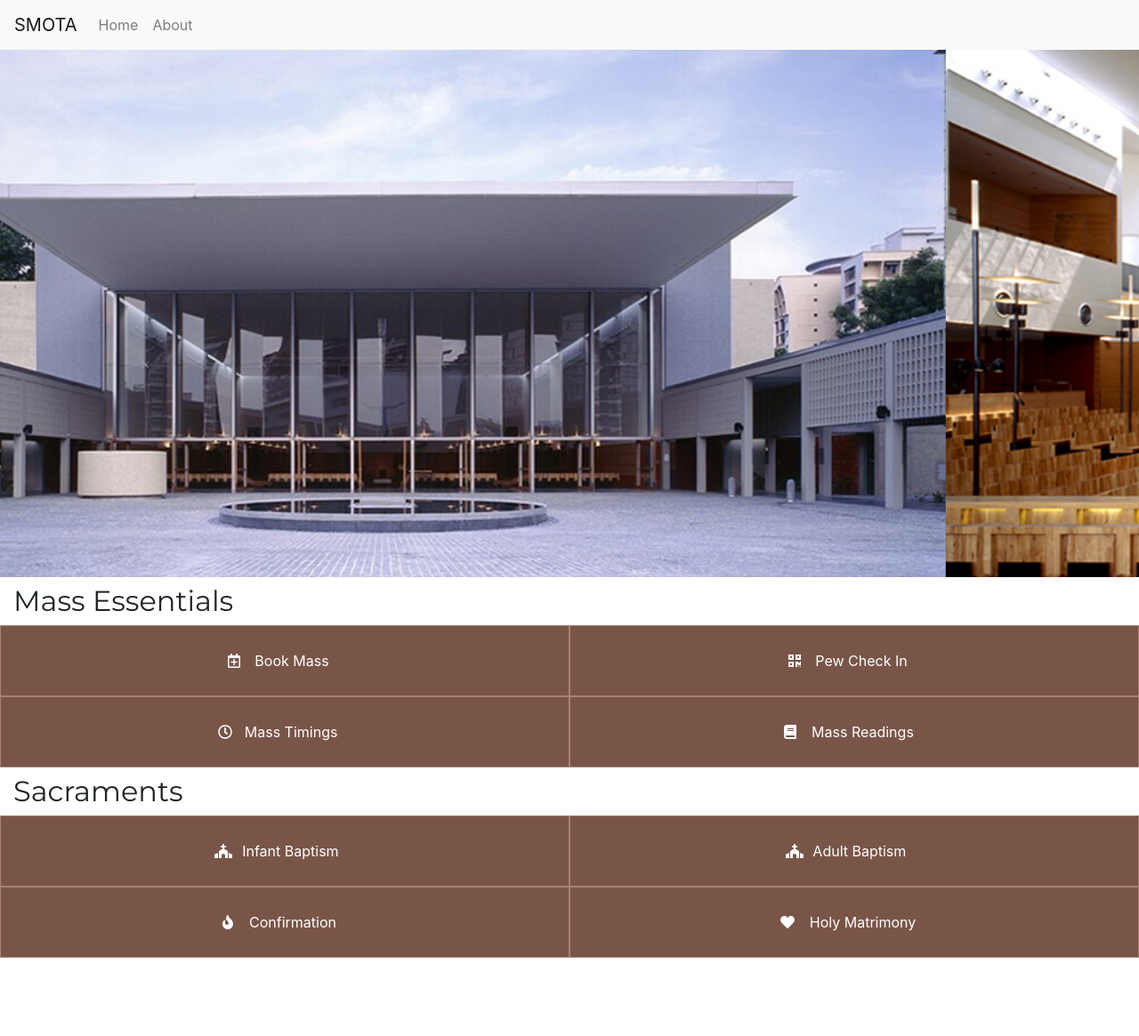
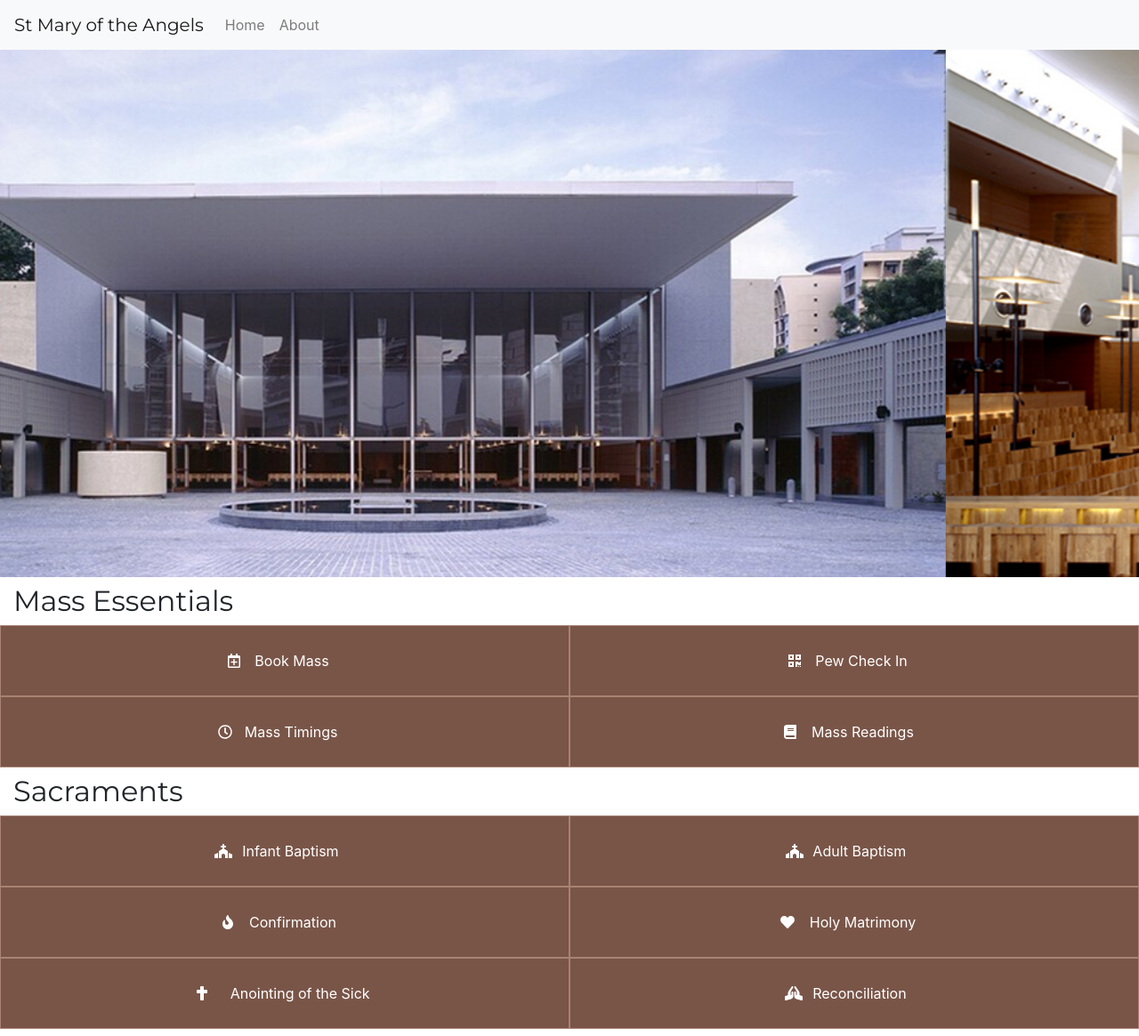
Before and after one commit to ashiswin/SMOTA-Web-App, a React (Create React App) app: page / in a window 1280 px wide. Shown: the whole page at 89% size. Before the commit the page ends 1085 px from the top, so only its background shows below. Built offline with nearby package versions, Linux system fonts and the light colour scheme.

Commit message:
Updated title bar text and added 2 new links

```diff
--- a/public/index.html
+++ b/public/index.html
@@ -27,7 +27,7 @@
       work correctly both with client-side routing and a non-root public URL.
       Learn how to configure a non-root public URL by running `npm run build`.
     -->
-    <title>SMOTA</title>
+    <title>St Mary of the Angels</title>
   </head>
   <body>
     <noscript>You need to enable JavaScript to run this app.</noscript>
--- a/src/App.tsx
+++ b/src/App.tsx
@@ -9,7 +9,7 @@ const App: React.FC = () => (
   <Router>
     <Suspense fallback={<div>Loading...</div>}>
       <Navbar bg="light" expand="lg">
-        <Navbar.Brand href="#home">SMOTA</Navbar.Brand>
+        <Navbar.Brand href="#home" style={{fontFamily: 'Montserrat'}}>St Mary of the Angels</Navbar.Brand>
         <Navbar.Toggle aria-controls="basic-navbar-nav" />
         <Navbar.Collapse id="basic-navbar-nav">
           <Nav className="mr-auto">
--- a/src/dummy/DummyHomeScreenLinkProvider.tsx
+++ b/src/dummy/DummyHomeScreenLinkProvider.tsx
@@ -1,5 +1,5 @@
 import { Icon, icon } from '@fortawesome/fontawesome-svg-core';
-import { faQrcode, faBook, faChurch, faHeart, faFire } from '@fortawesome/free-solid-svg-icons';
+import { faQrcode, faBook, faChurch, faHeart, faFire, faCross, faPrayingHands } from '@fortawesome/free-solid-svg-icons';
 import { far } from '@fortawesome/free-regular-svg-icons';
 
 export interface Link {
@@ -57,5 +57,15 @@ export const DummyLinks: {[index: string]: Link[]} = {
       title: 'Holy Matrimony',
       url: 'http://www.stmary.sg/web/index.php/pastoral-services/holy-matrimony',
     },
+    {
+      iconName: icon(faCross),
+      title: 'Anointing of the Sick',
+      url: 'http://www.stmary.sg/web/index.php/pastoral-services/anointing-home-communion',
+    },
+    {
+      iconName: icon(faPrayingHands),
+      title: 'Reconciliation',
+      url: ''
+    }
   ],
 };
```
